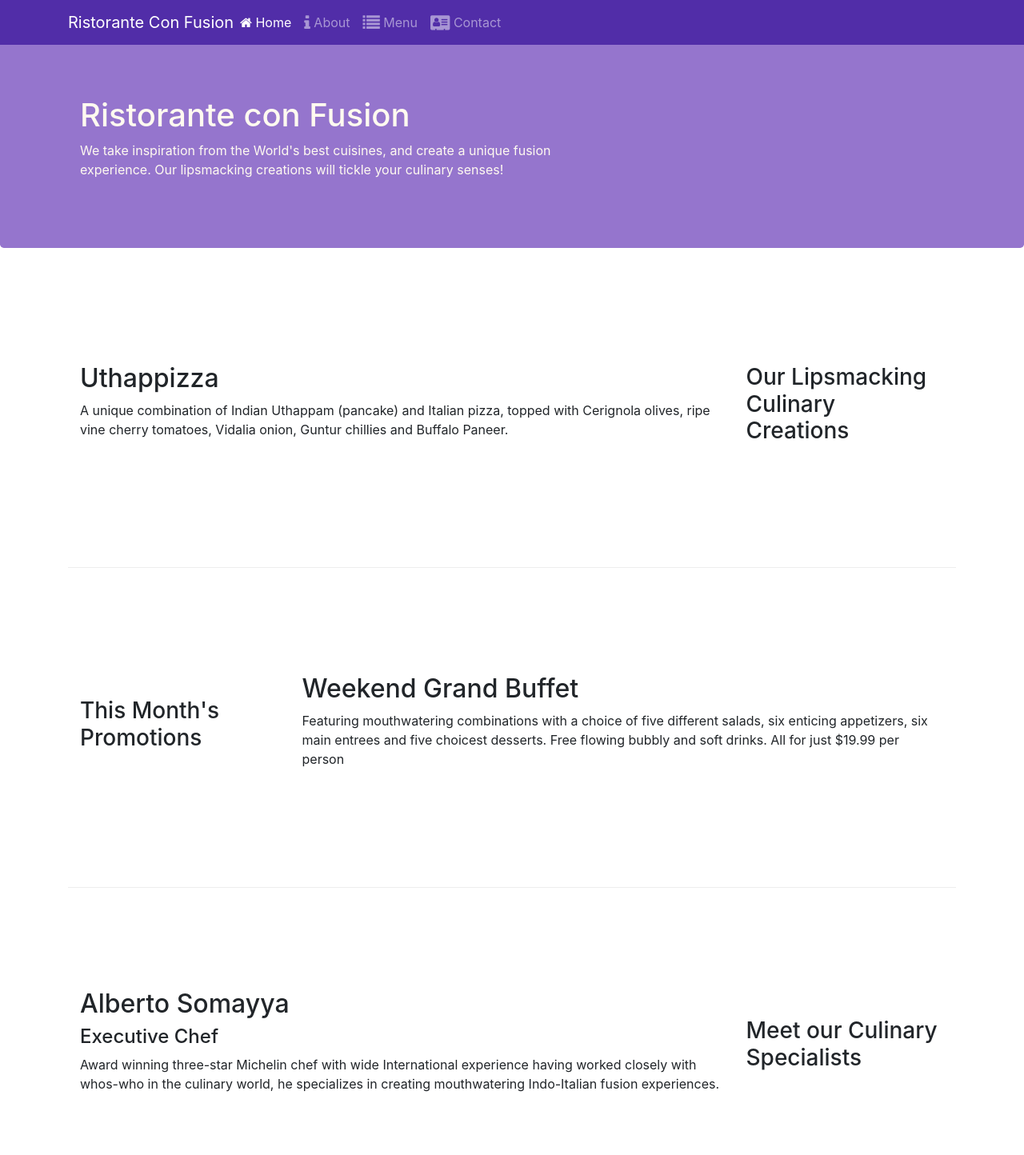
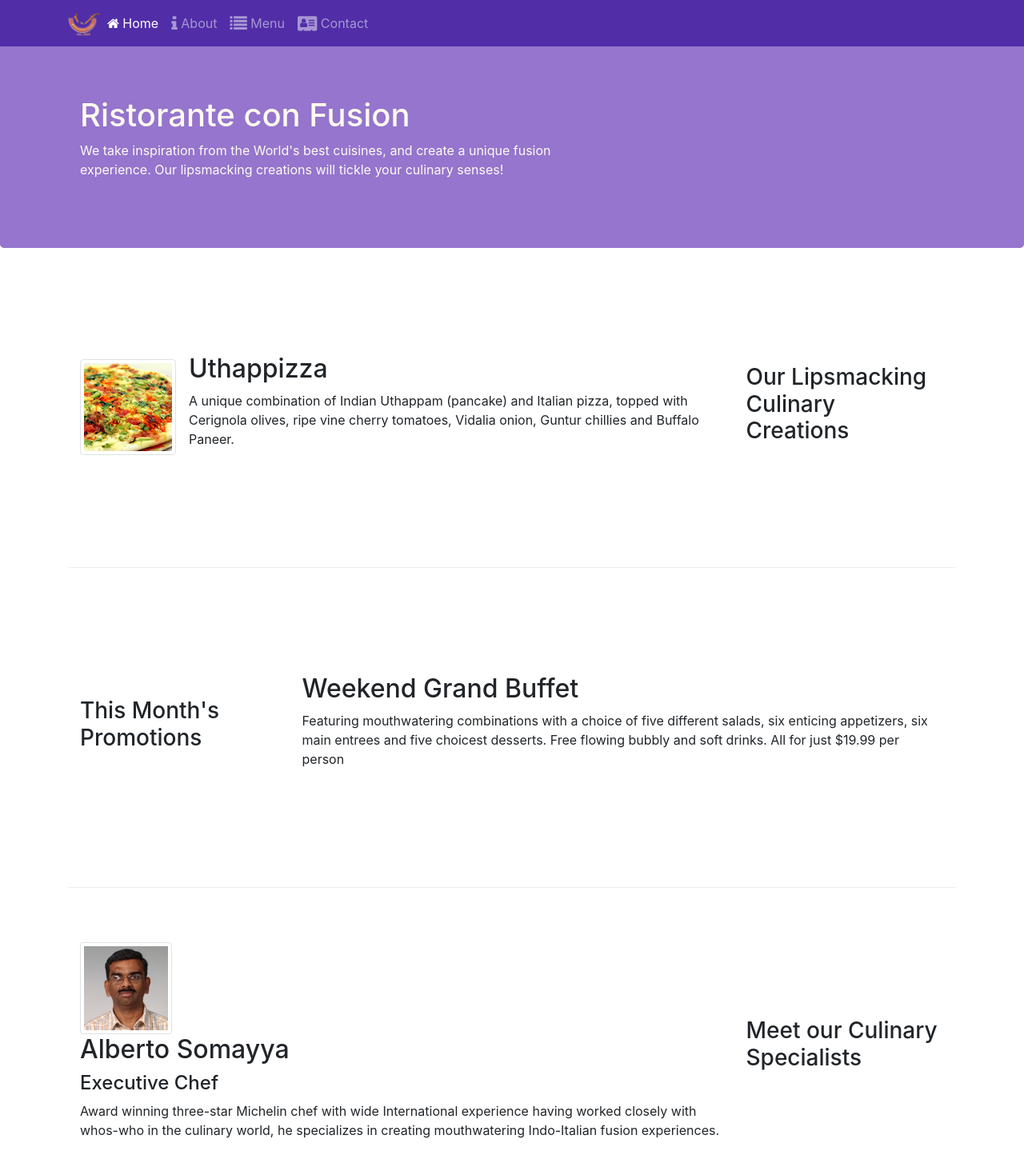
Before and after one commit to DeepikaBomma/conFusion, a website: page index.html in a window 1280 px wide. Shown: the top 1444 px of the page at 80% size. Drawn offline with nearby package versions, Linux system fonts and the light colour scheme.

Commit message:
Images and Media

```diff
--- a/index.html
+++ b/index.html
@@ -21,7 +21,7 @@
             <button class="navbar-toggler" type="button" data-toggle="collapse" data-target="#Navbar">
                 <span class="navbar-toggler-icon"></span>
             </button>
-            <a class="navbar-brand mr-auto" href="#">Ristorante Con Fusion</a>
+            <a class="navbar-brand mr-auto" href="#"><img src="img/logo.png" height="30" width="41"></a>
             <div class="collapse navbar-collapse" id="Navbar">
                 <ul class="navbar-nav mr-auto">
                     <li class="nav-item active"><a class="nav-link" href="#"><span class="fa fa-home"></span> Home</a></li>
@@ -51,8 +51,16 @@
                 <h3>Our Lipsmacking Culinary Creations</h3>
             </div>
             <div class="col col-sm order-sm-first col-md">
-                <h2>Uthappizza</h2>
-                <p>A unique combination of Indian Uthappam (pancake) and Italian pizza, topped with Cerignola olives, ripe vine cherry tomatoes, Vidalia onion, Guntur chillies and Buffalo Paneer.</p>
+                <div class="media">
+                    <img class="d-flex mr-3 img-thumbnail align-self-center"
+                        src="img/uthappizza.png" alt="uthappizza">
+                    <div class="media-body">
+                        <h2 class="mt-0">Uthappizza</h2>
+                        <p>A unique combination of Indian Uthappam (pancake) and Italian pizza, topped with Cerignola olives, ripe vine cherry tomatoes, Vidalia onion, Guntur chillies and Buffalo Paneer.</p>
+                    </div>
+
+                </div>
+
             </div>
         </div>
 
@@ -72,6 +80,11 @@
                 <h3>Meet our Culinary Specialists</h3>
             </div>
             <div class="col col-sm order-sm-first col-md">
+                <div class="media">
+                    <img class="d-flex mr-3 img-thumbnail align-self-center"
+                        src="img/alberto.png" alt="alberto">
+
+                </div>
                 <h2>Alberto Somayya</h2>
                 <h4>Executive Chef</h4>
                 <p>Award winning three-star Michelin chef with wide International experience having worked closely with whos-who in the culinary world, he specializes in creating mouthwatering Indo-Italian fusion experiences. </p>
```
Also changed, not shown: aboutus.html (+3 -2 lines), contactus.html (+3 -2 lines), img/alberto.png (added), img/buffet.png (added), img/logo.png (added), img/uthappizza.png (added).
